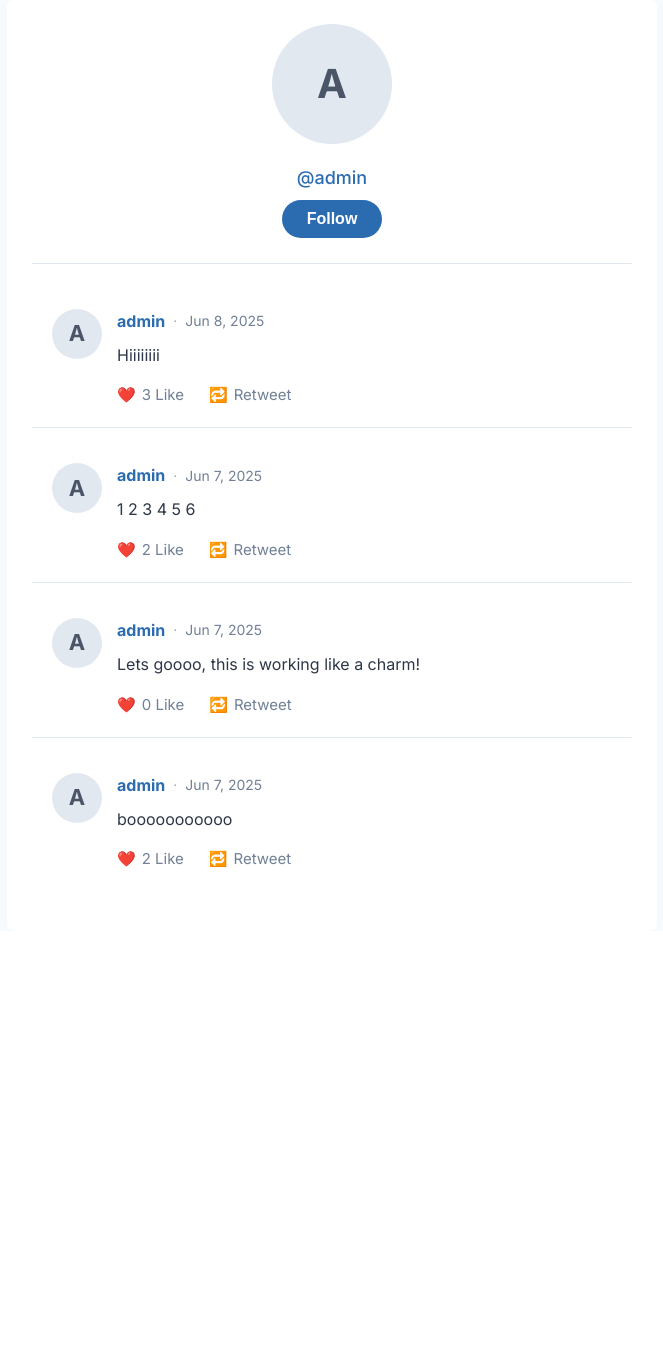
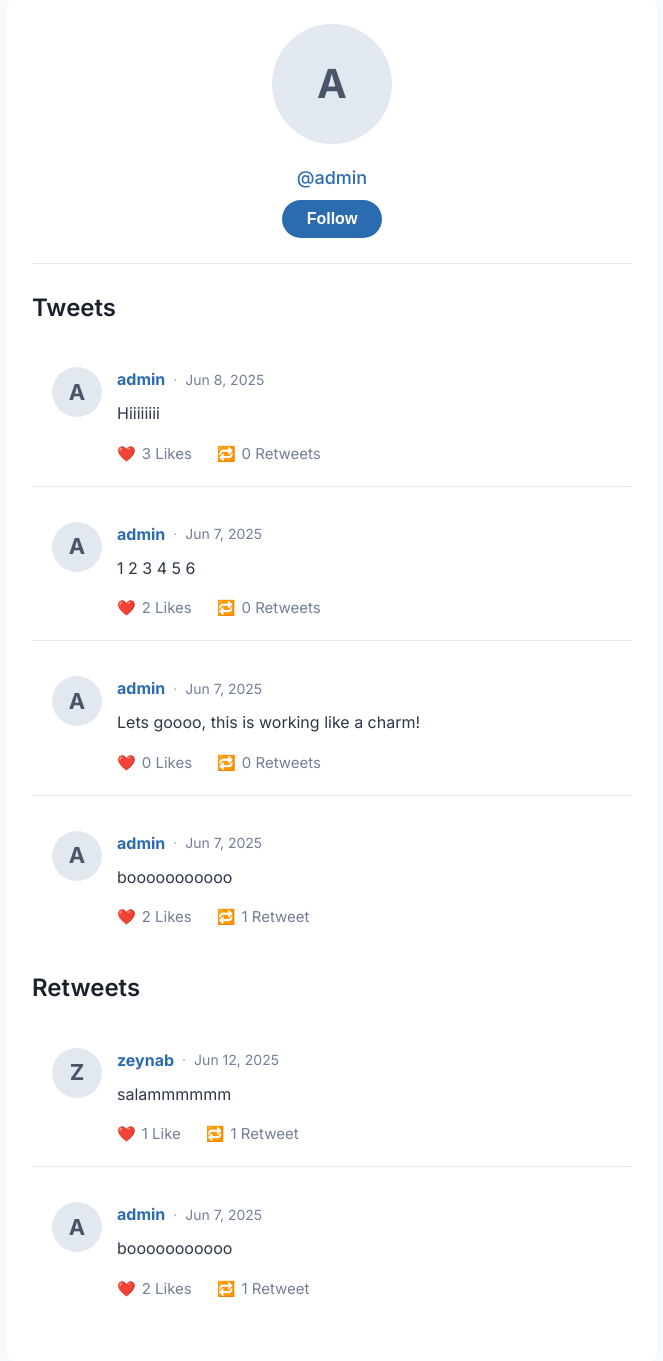
Before and after one commit to mhmdsajadno/django-twitter-clone, a Django app: page /profile/admin/ in a window 1280 px wide. Shown: the part 96-1457 px from the top of the page, without its empty margins (308-971 px from the left). Before the commit the page ends 963 px from the top, so only its background shows below. Run offline with Django 5.2, Linux system fonts and the light colour scheme; a user stored in the database is signed in; data comes from the database, SQL or seed files in the repository; both versions use the stored data as it was after the commit.

Commit message:
retweet is working

```diff
--- a/templates/profile.html
+++ b/templates/profile.html
@@ -29,6 +29,7 @@
                 </a>
             </p>
         {% endif %}
+
         <form method="POST" action="{% url 'follow' user_profile.username %}">
             {% csrf_token %}
             {% if is_following %}
@@ -37,16 +38,15 @@
                 <button type="submit" class="follow-button">Follow</button>
             {% endif %}
         </form>
-
     </div>
-
 
     {# Display User's Tweets #}
     <div>
+        <h2>Tweets</h2>
         {% for tweet in user_tweets %}
             <div class="tweet-card">
                 {# Profile Picture - smaller for tweets #}
-                <div class="tweet-avatar-wrapper" style="margin-right: 15px;"> {# Added margin-right here for spacing #}
+                <div class="tweet-avatar-wrapper" style="margin-right: 15px;">
                     {% if tweet.user.profile_picture %}
                         <img src="{{ tweet.user.profile_picture.url }}" alt="{{ tweet.user.username }}'s profile picture"
                              class="tweet-avatar">
@@ -65,8 +65,8 @@
                     </p>
                     <p class="tweet-text">{{ tweet.content }}</p>
                     <div class="tweet-actions">
-                        <a href="{% url 'like' tweet.id %}" class="tweet-action-link">❤️ <span>{{ tweet.like_count }} Like </span></a>
-                        <a href="" class="tweet-action-link">🔁 <span>Retweet</span></a>
+                        <a href="{% url 'like' tweet.id %}" class="tweet-action-link">❤️ <span>{{ tweet.like_count }} Like{% if tweet.like_count != 1 %}s{% endif %}</span></a>
+                        <a href="{% url 'retweet' tweet.id %}" class="tweet-action-link">🔁 <span>{{ tweet.retweet_count }} Retweet{% if tweet.retweet_count != 1 %}s{% endif %}</span></a>
                     </div>
                 </div>
             </div>
@@ -74,5 +74,39 @@
             <p class="empty-message">No tweets from {{ user_profile.username }} yet.</p>
         {% endfor %}
     </div>
+
+{# Display User's Retweets #}
+<div>
+    <h2>Retweets</h2>
+    {% for retweet in user_retweets %}
+        <div class="tweet-card">  {# Use the same class as tweet cards #}
+            <div class="tweet-avatar-wrapper" style="margin-right: 15px;">
+                {% if retweet.tweet.user.profile_picture %}
+                    <img src="{{ retweet.tweet.user.profile_picture.url }}" alt="{{ retweet.tweet.user.username }}'s profile picture"
+                         class="tweet-avatar">
+                {% else %}
+                    <div class="tweet-avatar-fallback">
+                        {{ retweet.tweet.user.username.0|upper }}
                     </div>
+                {% endif %}
+            </div>
+            <div class="tweet-content-area">
+                <p class="tweet-header">
+                    <strong class="tweet-username-link"><a href="{% url 'user_profile' username=retweet.tweet.user.username %}">{{ retweet.tweet.user.username }}</a></strong>
+                    <span class="tweet-meta-separator">·</span>
+                    <small class="tweet-timestamp">{{ retweet.tweet.created_at|date:"M j, Y" }}</small>
+                </p>
+                <p class="tweet-text">{{ retweet.tweet.content }}</p>
+                <div class="tweet-actions">
+                    <a href="{% url 'like' retweet.tweet.id %}" class="tweet-action-link">❤️ <span>{{ retweet.tweet.like_count }} Like{% if retweet.tweet.like_count != 1 %}s{% endif %}</span></a>
+                    <a href="{% url 'retweet' retweet.tweet.id %}" class="tweet-action-link">🔁 <span>{{ retweet.tweet.retweet_count }} Retweet{% if retweet.tweet.retweet_count != 1 %}s{% endif %}</span></a>
+                </div>
+            </div>
+        </div>
+    {% empty %}
+        <p class="empty-message">No retweets from {{ user_profile.username }} yet.</p>
+    {% endfor %}
+</div>
+
+
 {% endblock %}
--- a/twitterApp/models.py
+++ b/twitterApp/models.py
@@ -15,16 +15,23 @@ class Post(models.Model):
     @property
     def like_count(self):
         return self.likes.count()
-    # def retweet_count(self):
-    #     return  self.retweet.count()
+    @property
+    def retweet_count(self):
+        return self.retweets.count()
 
 class Like(models.Model):
     user = models.ForeignKey(settings.AUTH_USER_MODEL, on_delete=models.CASCADE, related_name='likes')
     tweet = models.ForeignKey(Post, on_delete=models.CASCADE, related_name='likes')
 
+    class Meta:
+        unique_together = ('user', 'tweet')
+
 class Retweet(models.Model):
     user = models.ForeignKey(settings.AUTH_USER_MODEL, on_delete=models.CASCADE, related_name='retweets')
     tweet = models.ForeignKey(Post, on_delete=models.CASCADE, related_name='retweets')
+
+    class Meta:
+        unique_together = ('user','tweet')
 
 class Follow(models.Model):
     follower = models.ForeignKey(
@@ -41,12 +48,9 @@ class Follow(models.Model):
     class Meta:
         unique_together = ('follower', 'followed')
 
+# Uncomment when ready to implement commenting functionality
 # class Comment(models.Model):
 #     post = models.ForeignKey(Post, related_name='comments', on_delete=models.CASCADE)
 #     author = models.ForeignKey(settings.AUTH_USER_MODEL, related_name='commented_posts', on_delete=models.CASCADE)
 #     content = models.TextField(max_length=280)
 #     created_at = models.DateTimeField(auto_now_add=True)
-
-# class Follow(models.Model):
-#     follower = models.ForeignKey(settings.AUTH_USER_MODEL, related_name='following', on_delete=models.CASCADE)
-#     followed = models.ForeignKey(settings.AUTH_USER_MODEL, related_name='followers', on_delete=models.CASCADE)
--- a/twitterApp/urls.py
+++ b/twitterApp/urls.py
@@ -11,7 +11,7 @@ urlpatterns = [
     path('register/', views.register, name='register'),
     path('tweet/', views.user_tweet, name='user_tweet'),
     path('like/<int:post_id>/', views.like_post, name='like'),
-    path('retweet/', views.retweet, name='retweet'),
+    path('retweet/<int:post_id>/', views.retweet, name='retweet'),
     path('profile/<str:username>/', views.profile, name='user_profile'),
     path('follow/<str:username>/', views.follow, name='follow'),
 ]
--- a/twitterApp/views.py
+++ b/twitterApp/views.py
@@ -3,7 +3,7 @@ from django.contrib.auth.models import User
 from django.shortcuts import render, redirect, get_object_or_404
 from django.contrib.auth import authenticate, login, logout, get_user_model
 from django.contrib import messages
-from .models import Post, Like, Follow
+from .models import Post, Like, Follow, Retweet
 
 User = get_user_model()
 
@@ -14,10 +14,12 @@ def home(request):
 def profile(request, username):
     user_profile = get_object_or_404(User, username=username)
     user_tweets = Post.objects.filter(user=user_profile).order_by('-created_at')
+    user_retweets = Retweet.objects.filter(user=user_profile).select_related('tweet')
     is_following = Follow.objects.filter(follower=request.user, followed=user_profile).exists()
     context = {
         'user_profile': user_profile,
         'user_tweets': user_tweets,
+        'user_retweets': user_retweets,
         'is_following': is_following
     }
     return render(request, 'profile.html', context)
@@ -93,8 +95,20 @@ def like_post(request, post_id):
         print('Liked!')
     return redirect(request.META.get('HTTP_REFERER', '/'))  # Redirect to the referring URL or fallback to home
 
+@login_required
+def retweet(request, post_id):
+    post = get_object_or_404(Post, id=post_id)
+    user = request.user
 
-def retweet(request):
+    retweet = Retweet.objects.filter(user=user, tweet=post).first()
+
+    if retweet:
+        retweet.delete()
+        print('Retweet NOT done!')
+    else:
+        Retweet.objects.create(user=user, tweet=post)  # Corrected here
+        print('Retweet done!')
+
     return redirect('home')
 
 
```
Also changed, not shown: templates/index.html (+11 -1 lines), README.md, db.sqlite3. Lines whose indentation alone changed are shown as unchanged.
